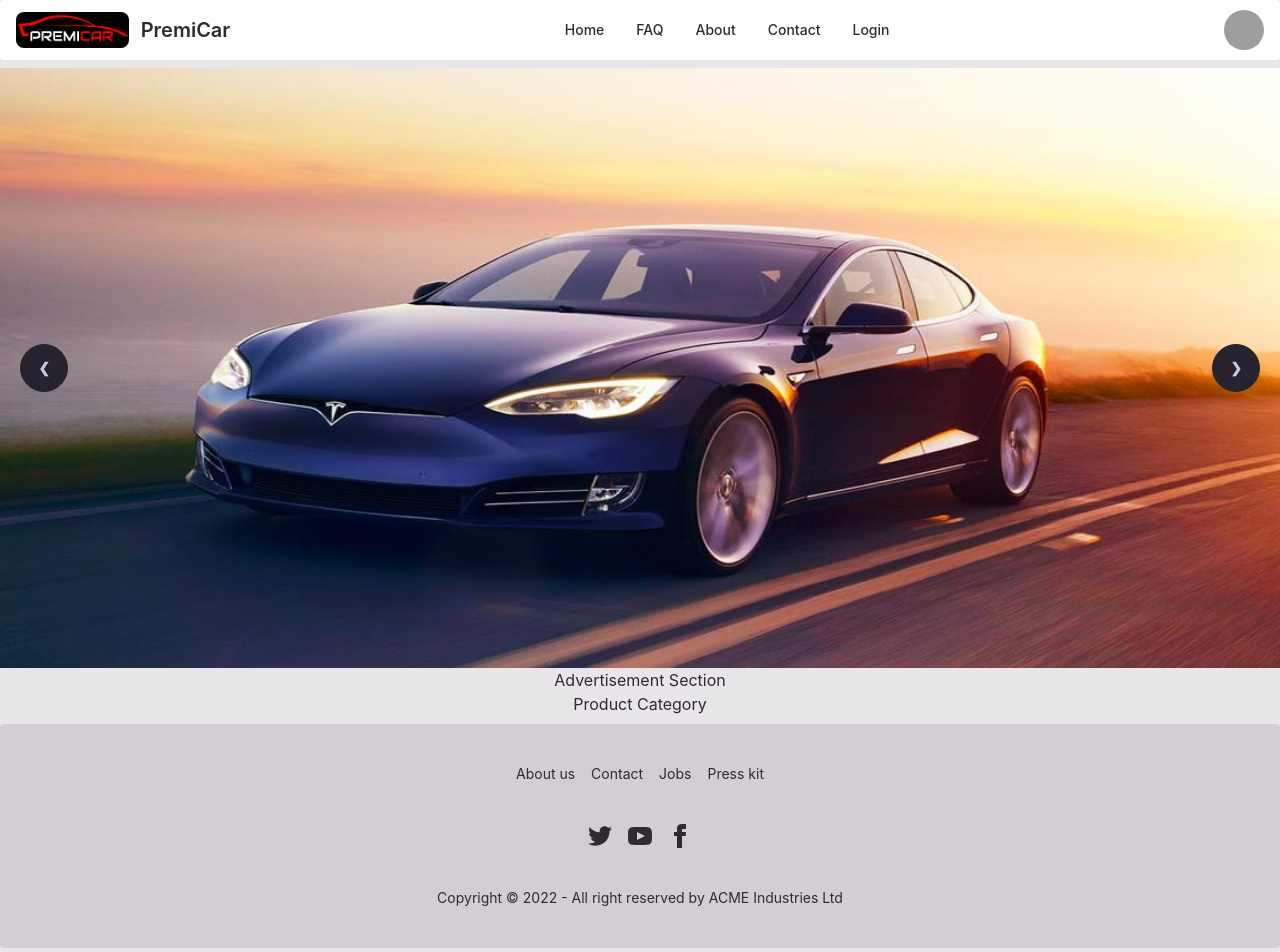
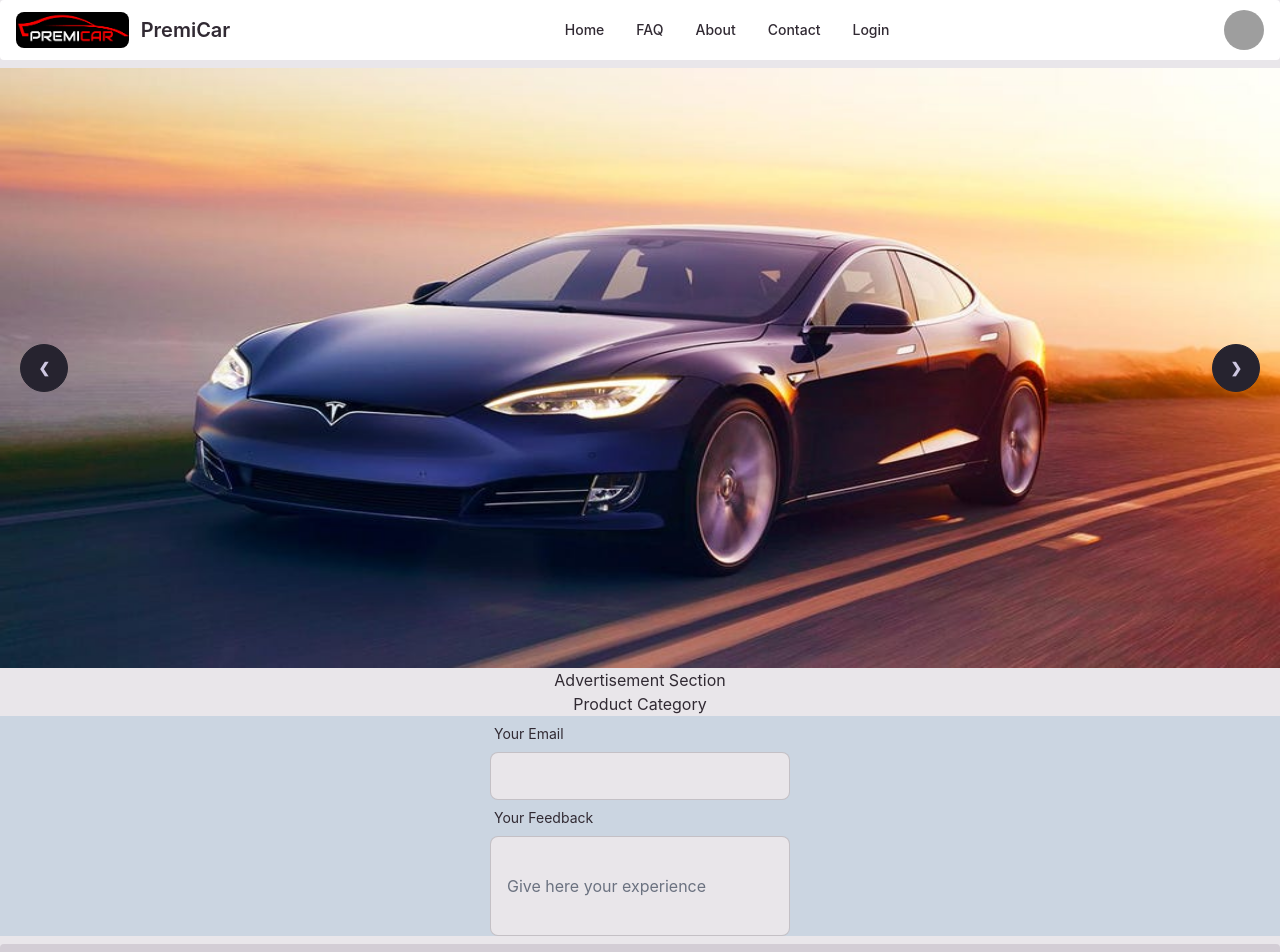
Before and after one commit to MdHasan0467/build-won-complete-project-client, a React (Create React App) app: page / in a window 1280 px wide. Shown: the top 952 px of the page. Built offline with nearby package versions, Linux system fonts and the light colour scheme; grey boxes are pictures that could not be loaded.

Commit message:
feedback section added

```diff
--- a/src/components/Pages/Home/ExtraSection/Feedback/Feedback.js
+++ b/src/components/Pages/Home/ExtraSection/Feedback/Feedback.js
@@ -5,7 +5,39 @@ const Feedback = () => {
     	const {register,handleSubmit,formState: { errors },} = useForm();
     return (
 			<div className='flex justify-center bg-slate-300'>
-
+				<form>
+					<div className='form-control w-[300px]'>
+						<label className='label'>
+							<span className='label-text'>Your Email</span>
+						</label>
+						<input
+							type='email'
+							{...register('email', {
+								required: true,
+							})}
+							className='input input-bordered w-full'
+						/>
+						{errors.email && (
+							<p className='text-red-500'>{errors.email.message}</p>
+						)}
+					</div>
+					<div className='form-control w-[300px]'>
+						<label className='label'>
+							<span className='label-text'>Your Feedback</span>
+						</label>
+						<input
+							type='text'
+							placeholder='Give here your experience'
+							{...register('text', {
+								required: true,
+							})}
+							className='input input-bordered w-full h-[100px]'
+						/>
+						{errors.text && (
+							<p className='text-red-500'>{errors.text.message}</p>
+						)}
+					</div>
+				</form>
 			</div>
 		);
 };
```
